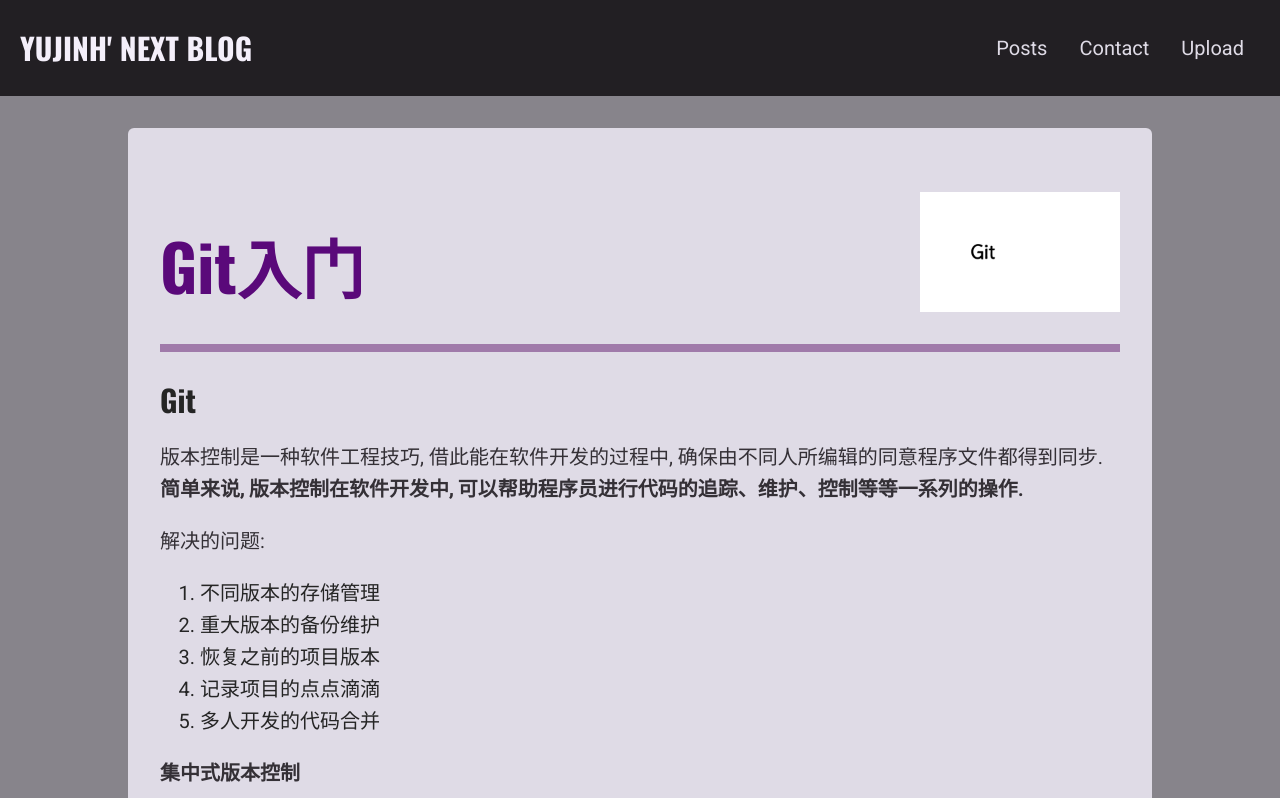
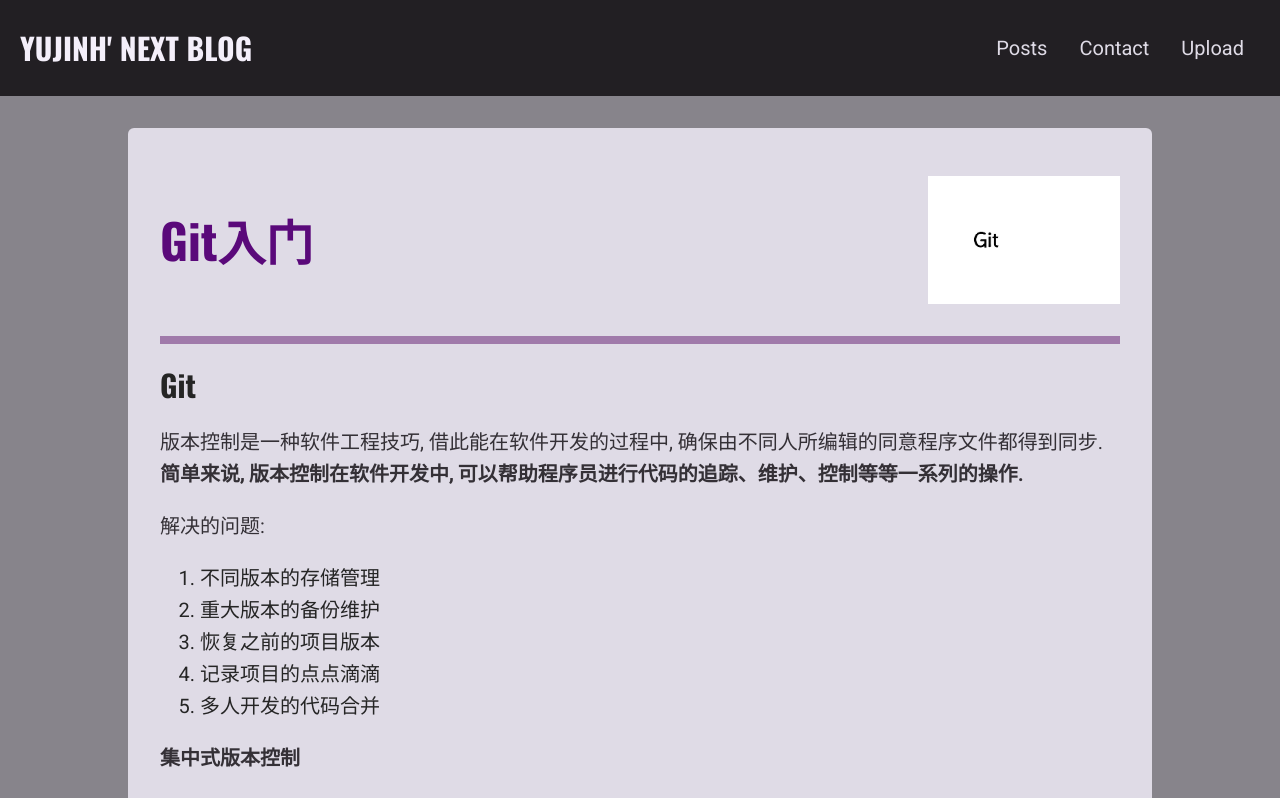
Before and after one commit to yujinh-33/next-blog, a Next.js app: page /posts/getting-started-with-git in a window 1280 px wide. Shown: the top 798 px of the page. Built offline with nearby package versions, Linux system fonts and the light colour scheme.

Commit message:
修改postheader样式

```diff
--- a/components/posts/post-detail/post-header.module.css
+++ b/components/posts/post-detail/post-header.module.css
@@ -1,48 +1,13 @@
 .header {
-  padding-bottom: var(--size-8);
+  @apply pb-8 my-4 mx-0 flex justify-between items-center gap-4;
   border-bottom: 8px solid var(--color-primary-100);
-  margin: var(--size-4) 0;
-  display: flex;
-  justify-content: space-between;
-  align-items: center;
-  gap: 1rem;
 }
 
 .header h1 {
-  font-size: var(--size-8);
+  @apply m-0 text-3xl md:text-5xl;
   color: var(--color-primary-500);
-  margin: 0;
-  line-height: initial;
-  text-align: center;
 }
 
 .header img {
-  object-fit: cover;
-  width: 200px;
-  height: 120px;
+  @apply object-cover w-48 h-32 hidden md:block;
 }
-
-@media (min-width: 768px) {
-  .header {
-    margin: var(--size-8) 0;
-    flex-direction: row;
-    align-items: flex-end;
-  }
-
-  .header h1 {
-    font-size: var(--size-16);
-    text-align: left;
-  }
-}
-
-@media (max-width: 375px) {
-  .header {
-    flex-direction: column-reverse;
-    justify-content: flex-start;
-    align-items: center;
-  }
-
-  .header img {
-    width: 100%;
-  }
-}
```
